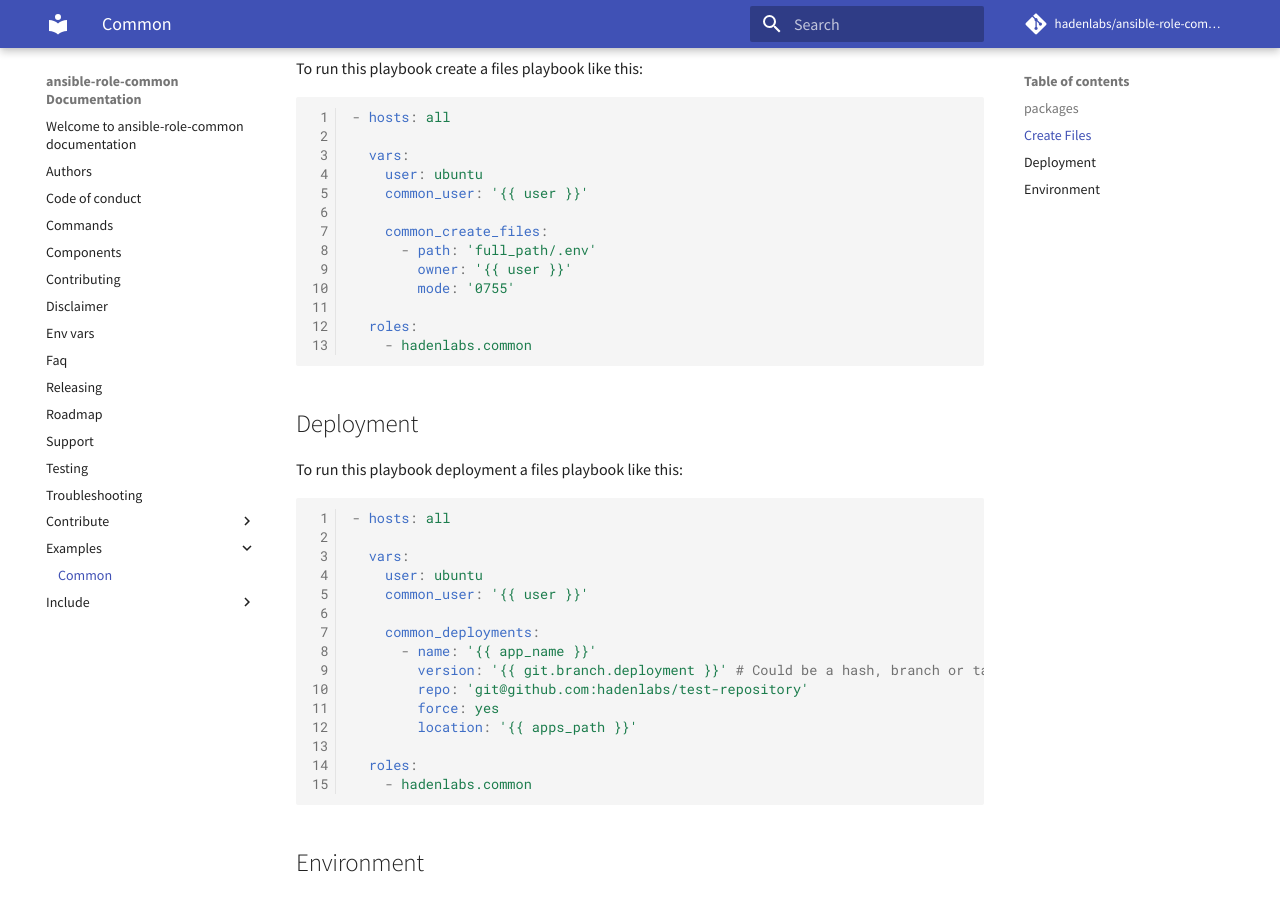
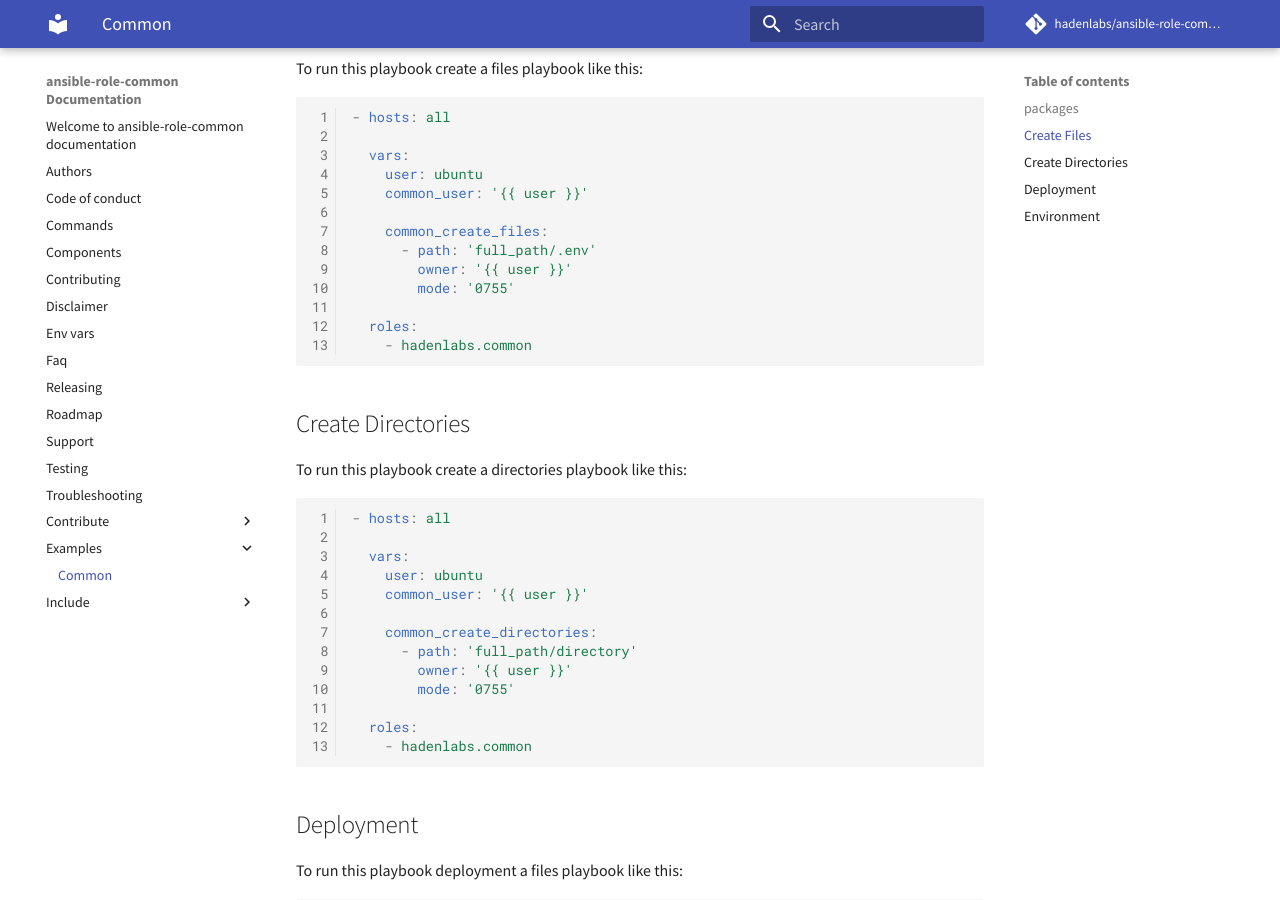
Before and after one commit to hadenlabs/ansible-role-common, an MkDocs documentation site: the page built from docs/examples/common.md, in a window 1280 px wide and 900 px high, scrolled down 576 px. Built offline with MkDocs 1.6.1 and Material for MkDocs 9.7.7, drawn with Linux system fonts in a browser that asks for light colours; comment, search, counter and statistics services are not loaded.

Commit message:
sample: implement directory (#7)

````diff
--- a/docs/examples/common.md
+++ b/docs/examples/common.md
@@ -39,6 +39,26 @@ To run this playbook create a files playbook like this:
 
     common_create_files:
       - path: 'full_path/.env'
+        owner: '{{ user }}'
+        mode: '0755'
+
+  roles:
+    - hadenlabs.common
+```
+
+## Create Directories
+
+To run this playbook create a directories playbook like this:
+
+```yaml
+- hosts: all
+
+  vars:
+    user: ubuntu
+    common_user: '{{ user }}'
+
+    common_create_directories:
+      - path: 'full_path/directory'
         owner: '{{ user }}'
         mode: '0755'
 
````
